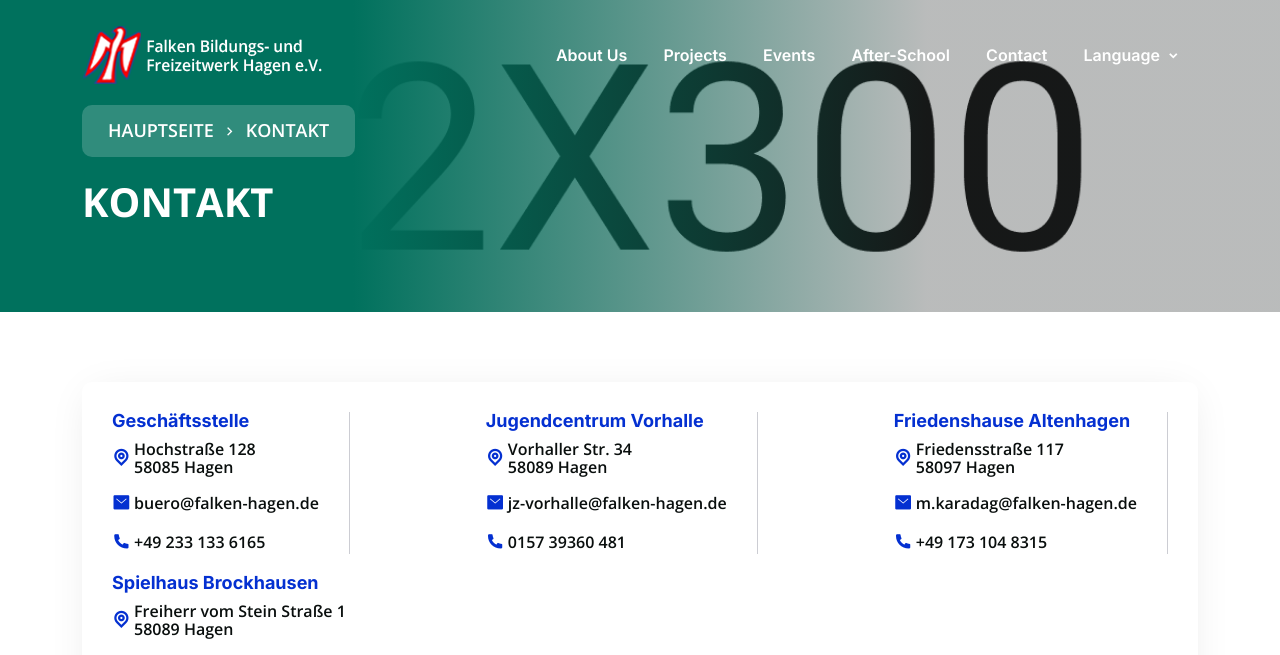
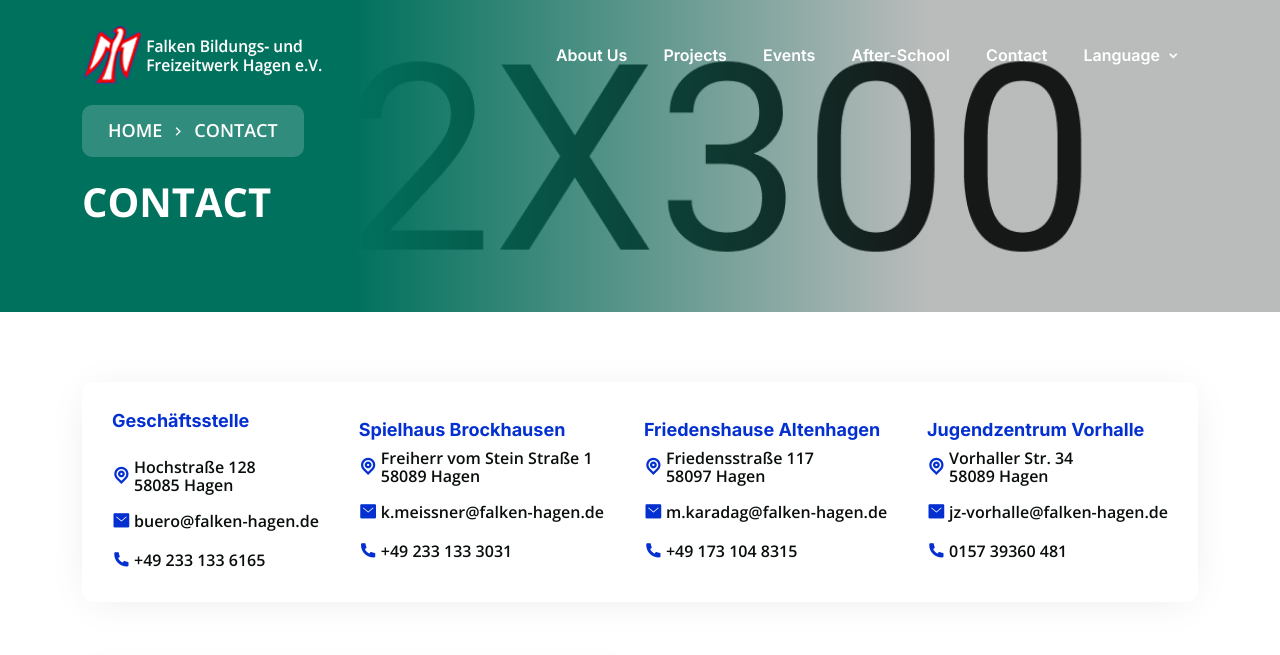
Before and after one commit to selimozkan/fbfhagen, a Django app: page /contact/ in a window 1280 px wide; the page is wider, and only the part inside the window is pictured. Shown: the top 655 px of that part. Run offline with Django 5.2, Linux system fonts and the light colour scheme; data comes from the database, SQL or seed files in the repository; style sheets or scripts are compiled from the project's sources; parts of the project's set-up code (start-up, migrations or seed data) failed here and were passed over; some libraries are stand-ins or nearby versions.

Commit message:
Contact form

```diff
--- a/web/templates/contact.html
+++ b/web/templates/contact.html
@@ -9,11 +9,11 @@
           <div class="breadcrumb-text">
             <nav aria-label="breadcrumb" class="breadcrumb-nav wow fadeInUp mt-15" data-wow-delay="0.0s">
               <ul class="breadcrumb listing">
-                <li class="breadcrumb-item single-list"><a href="index.html" class="single">Hauptseite</a></li>
-                <li class="breadcrumb-item single-list" aria-current="page"><a href="javascript:void(0)" class="single">Kontakt</a></li>
+                <li class="breadcrumb-item single-list"><a href="{% url 'index' %}" class="single">{% if language == 'en' %}Home{% else %}Hauptseite{% endif %}</a></li>
+                <li class="breadcrumb-item single-list" aria-current="page"><a href="javascript:void(0)" class="single">{% if language == 'en' %}CONTACT{% else %}KONTAKT{% endif %}</a></li>
               </ul>
             </nav>
-            <h1 class="title wow fadeInUp" data-wow-delay="0.1s">KONTAKT</h1>
+            <h1 class="title wow fadeInUp" data-wow-delay="0.1s">{% if language == 'en' %}CONTACT{% else %}KONTAKT{% endif %}</h1>
           </div>
         </div>
       </section>
@@ -26,101 +26,38 @@
             <div class="col-xl-12">
               <div class="contact-section">
                 <div class="contact-list">
+
+                  {% for contact in contacts %}
                   <div class="contact-icon-list">
                     <div class="contact-content">
-                      <p class="subtitle">Geschäftsstelle</p>
+                      <p class="subtitle">{{contact.title|safe}}</p>
                       <div class="flex gap-1 mb-15">
                         <div>
                           <i class="subtitle ri-map-pin-line"></i>
                         </div>
-                        <div class="title">Hochstraße 128<br>58085 Hagen</div>
+                        <div class="title">{{contact.address|safe}}</div>
                       </div>
                       <div class="flex gap-1 mb-15">
                         <div>
                           <i class="subtitle ri-mail-fill"></i>
                         </div>
-                        <div class="title">buero@falken-hagen.de</div>
+                        <div class="title">{{contact.email}}</div>
                       </div>
                       <div class="flex gap-1">
                         <div>
                           <i class="subtitle ri-phone-fill"></i>
                         </div>
-                        <div class="title">+49 233 133 6165</div>
+                        <div class="title">{{contact.phone}}</div>
                       </div>
                     </div>
+
+                    {% comment %} {% if forloop.counter < 4 %}
                     <div class="divider-ver"></div>
+                    {% endif %} {% endcomment %}
+
                   </div>
-                  <div class="contact-icon-list">
-                    <div class="contact-content">
-                      <p class="subtitle">Jugendcentrum Vorhalle</p>
-                      <div class="flex gap-1 mb-15">
-                        <div>
-                          <i class="subtitle ri-map-pin-line"></i>
-                        </div>
-                        <div class="title">Vorhaller Str. 34<br>58089 Hagen</div>
-                      </div>
-                      <div class="flex gap-1 mb-15">
-                        <div>
-                          <i class="subtitle ri-mail-fill"></i>
-                        </div>
-                        <div class="title">jz-vorhalle@falken-hagen.de</div>
-                      </div>
-                      <div class="flex gap-1">
-                        <div>
-                          <i class="subtitle ri-phone-fill"></i>
-                        </div>
-                        <div class="title">0157 39360 481</div>
-                      </div>
-                    </div>
-                    <div class="divider-ver"></div>
-                  </div>
-                  <div class="contact-icon-list">
-                    <div class="contact-content">
-                      <p class="subtitle">Friedenshause Altenhagen</p>
-                      <div class="flex gap-1 mb-15">
-                        <div>
-                          <i class="subtitle ri-map-pin-line"></i>
-                        </div>
-                        <div class="title">Friedensstraße 117<br>58097 Hagen</div>
-                      </div>
-                      <div class="flex gap-1 mb-15">
-                        <div>
-                          <i class="subtitle ri-mail-fill"></i>
-                        </div>
-                        <div class="title">m.karadag@falken-hagen.de</div>
-                      </div>
-                      <div class="flex gap-1">
-                        <div>
-                          <i class="subtitle ri-phone-fill"></i>
-                        </div>
-                        <div class="title">+49 173 104 8315</div>
-                      </div>
-                    </div>
-                    <div class="divider-ver"></div>
-                  </div>
-                  <div class="contact-icon-list">
-                    <div class="contact-content">
-                      <p class="subtitle">Spielhaus Brockhausen</p>
-                      <div class="flex gap-1 mb-15">
-                        <div>
-                          <i class="subtitle ri-map-pin-line"></i>
-                        </div>
-                        <div class="title">Freiherr vom Stein Straße 1<br>58089 Hagen</div>
-                      </div>
-                      <div class="flex gap-1 mb-15">
-                        <div>
-                          <i class="subtitle ri-mail-fill"></i>
-                        </div>
-                        <div class="title">k.meissner@falken-hagen.de</div>
-                      </div>
-                      <div class="flex gap-1">
-                        <div>
-                          <i class="subtitle ri-phone-fill"></i>
-                        </div>
-                        <div class="title">+49 233 133 3031</div>
-                      </div>
-                    </div>
-                  </div>
+                  {% endfor %}
+
                 </div>
               </div>
             </div>
--- a/web/views.py
+++ b/web/views.py
@@ -1,6 +1,10 @@
 from django.shortcuts import render
 from django.http import HttpResponseRedirect, HttpResponse
+from django.core.mail import send_mail
+from django.conf import settings
 import json
+
+from .forms import ContactForm
 
 from .models import (
     Home,
@@ -106,11 +110,31 @@ def event(request):
 
 def contact(request):
     lang = request.session.get("language", "en")
+    contacts = FooterContact.objects.all().order_by("-id")
+
+    if request.method == "POST":
+        form = ContactForm(request.POST)
+        if form.is_valid():
+            name = form.cleaned_data["name"]
+            phone = form.cleaned_data["phone"]
+            email = form.cleaned_data["email"]
+            message = form.cleaned_data["message"]
+            print(name, phone, email, message)
+            send_mail(
+                "Contact form message from fbf-hagen.de by {}".format(name),
+                message,
+                settings.EMAIL_HOST_USER,
+                ["selimozkan@gmail.com"],
+                auth_user=settings.EMAIL_HOST_USER,
+                auth_password=settings.EMAIL_HOST_PASSWORD,
+            )
+
     return render(
         request,
         "contact.html",
         {
             "language": lang,
+            "contacts": contacts,
         },
     )
 
```
Also changed, not shown: other parts of web/templates/contact.html (+11 -10 lines), web/forms.py (added, +11 -0 lines).
